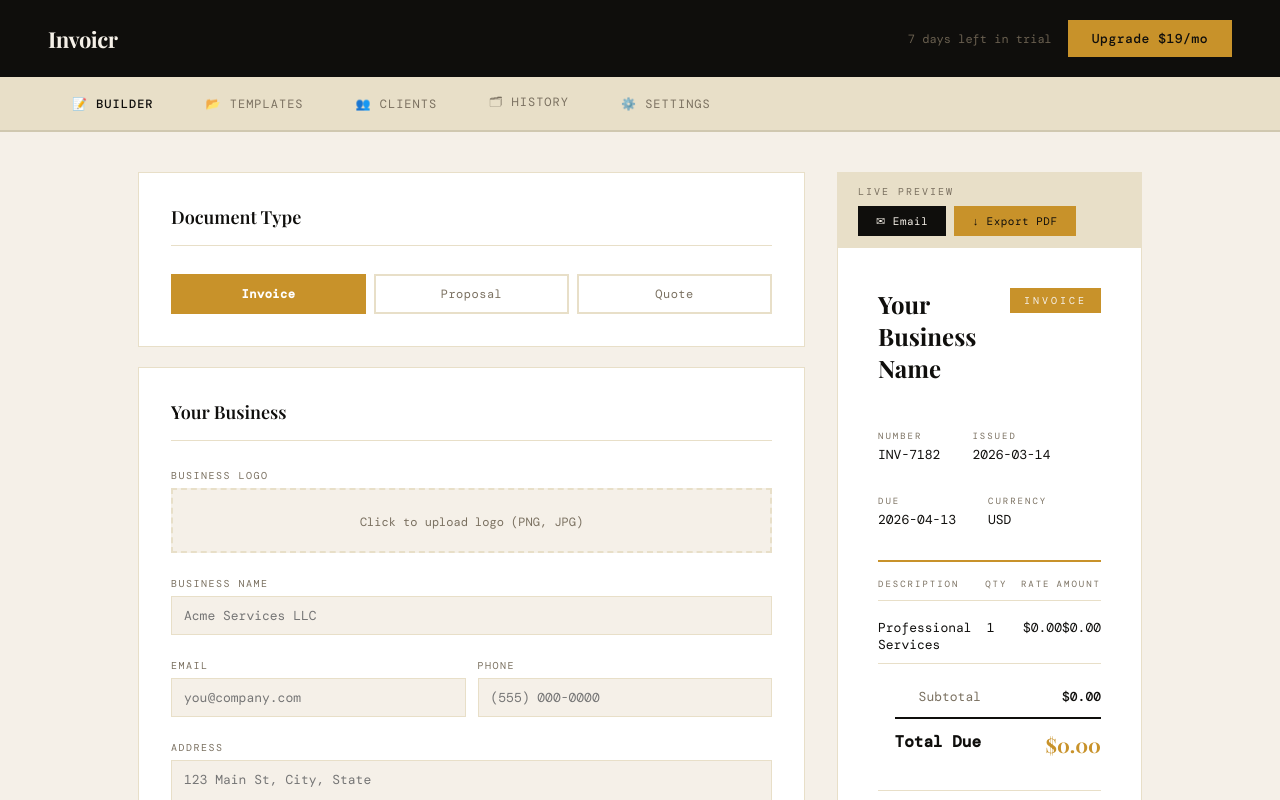
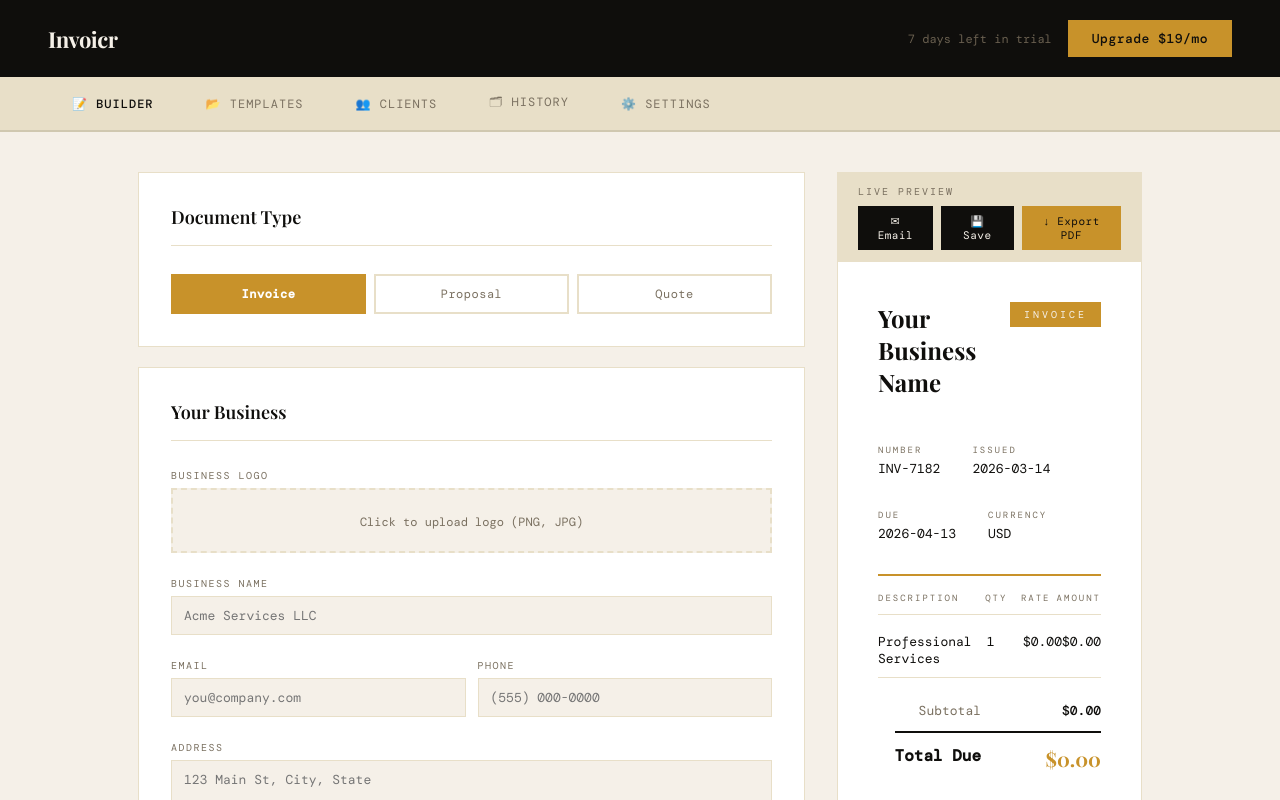
Before and after one commit to cooldevsco/ledgerly, a React (Create React App) app: page / in a window 1280 px wide. Both pictures are taken after a click on the button "Preview the tool →". Shown: the top 800 px of the page. Built offline with nearby package versions, Linux system fonts and the light colour scheme; a web font is replaced by a local one.

Commit message:
add local storage

```diff
--- a/src/App.js
+++ b/src/App.js
@@ -248,7 +248,12 @@ export default function App() {
   const [emailTo, setEmailTo] = useState("");
   const [emailNote, setEmailNote] = useState("");
   const [notification, setNotification] = useState(null);
-  const [history, setHistory] = useState([]);
+ const [history, setHistory] = useState(() => {
+  try {
+    const saved = localStorage.getItem('invoicr_history');
+    return saved ? JSON.parse(saved) : [];
+  } catch { return []; }
+});
   const [clients, setClients] = useState(INITIAL_CLIENTS);
   const logoInputRef = useRef(null);
 
@@ -306,7 +311,30 @@ export default function App() {
     }
   };
 
-  const updateStatus = (id, newStatus) => setHistory(prev => prev.map(h => h.id === id ? { ...h, status: newStatus } : h));
+ const updateHistoryStatus = (id, status) => {
+  setHistory(prev => {
+    const updated = prev.map(h => h.id === id ? { ...h, status } : h);
+    localStorage.setItem('invoicr_history', JSON.stringify(updated));
+    return updated;
+  });
+};
+const saveToHistory = () => {
+  const newEntry = {
+    id: Date.now(),
+    type: docType,
+    client: client.name || "Unknown Client",
+    email: client.email || "",
+    date: new Date().toLocaleDateString('en-US', { month: 'short', day: 'numeric', year: 'numeric' }),
+    amount: total,
+    status: "draft"
+  };
+  setHistory(prev => {
+    const updated = [newEntry, ...prev];
+    localStorage.setItem('invoicr_history', JSON.stringify(updated));
+    return updated;
+  });
+  toast("✓ Invoice saved to history!");
+};
 
   const exportCSV = () => {
     const headers = ["Type", "Client", "Date", "Amount", "Status"];
@@ -532,7 +560,8 @@ export default function App() {
                         <span className="preview-label">Live Preview</span>
                         <div className="preview-actions">
                           <button className="email-btn" onClick={() => setShowEmailModal(true)}>✉ Email</button>
-                          <button className="print-btn" onClick={() => window.print()}>↓ Export PDF</button>
+                         <button className="email-btn" onClick={saveToHistory}>💾 Save</button>
+<button className="print-btn" onClick={() => window.print()}>↓ Export PDF</button>
                         </div>
                       </div>
                       <div className="invoice-doc">
```
